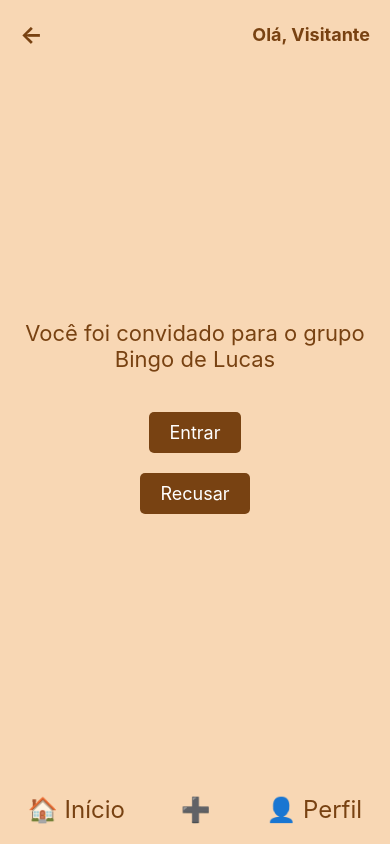
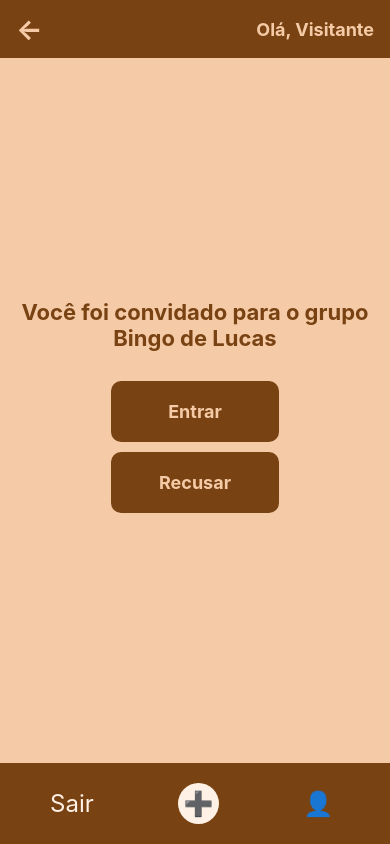
Before and after one commit to Cusso123/PrimeiraAtividade5PeriodoH1, a React Native app: screen /Convite in a window 390 px wide. Built offline with nearby package versions, Linux system fonts and the light colour scheme.

Commit message:
Mudança para Entrega

```diff
--- a/src/routes/stack.tsx
+++ b/src/routes/stack.tsx
@@ -28,12 +28,12 @@ export default function StackComponent(){
     return (
         <NavigationContainer>
             <Stack.Navigator>
+                <Stack.Screen name="Convite" component={Convite} options={{ headerShown: false }}/>
                 <Stack.Screen name="Login" component={Login} options={{ headerShown: false }}/>
                 <Stack.Screen name="Cadastro" component={Cadastro}   options={{headerShown: false }}/>
                 <Stack.Screen name="EsqueceuASenha" component={EsqueceuASenha}   options={{headerShown: false }}/>
                 <Stack.Screen name="Home" component={Home} options={{ headerShown: false }}/>
                 <Stack.Screen name="CriarGrupo" component={CriarGrupo} options={{ headerShown: false }}/>
-                <Stack.Screen name="Convite" component={Convite} options={{ headerShown: false }}/>
             </Stack.Navigator>
         </NavigationContainer>
     );
--- a/src/screens/Convite/index.tsx
+++ b/src/screens/Convite/index.tsx
@@ -88,14 +88,14 @@ const Convite = () => {
       </View>
 
       <View style={styles.footer}>
-        <TouchableOpacity onPress={() => handleNavigate('Home')}>
-          <Text style={styles.footerText}>🏠 Início</Text>
+        <TouchableOpacity onPress={() => handleNavigate('Login')}>
+          <Text style={styles.footerText}>Sair</Text>
         </TouchableOpacity>
-        <TouchableOpacity onPress={() => handleNavigate('CriarGrupo')}>
+        <TouchableOpacity onPress={() => handleNavigate('CriarGrupo')} style={styles.addButton}>
           <Text style={styles.footerText}>➕</Text>
         </TouchableOpacity>
         <TouchableOpacity onPress={() => handleNavigate('Perfil')}>
-          <Text style={styles.footerText}>👤 Perfil</Text>
+          <Text style={styles.footerText}>👤 </Text>
         </TouchableOpacity>
       </View>
     </View>
@@ -105,22 +105,23 @@ const Convite = () => {
 const styles = StyleSheet.create({
   container: {
     flex: 1,
-    backgroundColor: '#F8D7B4',
+    backgroundColor: '#F5CBA7',
   },
   header: {
     flexDirection: 'row',
     justifyContent: 'space-between',
     alignItems: 'center',
-    padding: 20,
-    backgroundColor: '#F8D7B4',
+    paddingVertical: 12,
+    paddingHorizontal: 16,
+    backgroundColor: '#784212',
   },
   headerIcon: {
     fontWeight: 'bold',
-    fontSize: 24,
-    color: '#784212',
+    fontSize: 28,
+    color: '#F5CBA7',
   },
   headerTitle: {
-    color: '#784212',
+    color: '#F5CBA7',
     fontWeight: 'bold',
     fontSize: 18,
   },
@@ -135,30 +136,38 @@ const styles = StyleSheet.create({
     textAlign: 'center',
     marginBottom: 30,
     color: '#784212',
+    fontWeight: 'bold',
   },
   button: {
     backgroundColor: '#784212',
-    paddingVertical: 10,
-    paddingHorizontal: 20,
-    borderRadius: 5,
-    marginVertical: 10,
+    padding: 20,
+    borderRadius: 10,
+    marginBottom: 10,
+    width: '48%',
   },
   buttonText: {
-    color: '#FFFFFF',
     fontSize: 18,
+    color: '#F5CBA7',
+    fontWeight: 'bold',
     textAlign: 'center',
   },
   footer: {
     flexDirection: 'row',
-    justifyContent: 'space-around',
+    justifyContent: 'space-between',
     alignItems: 'center',
+    backgroundColor: '#784212',
     paddingVertical: 20,
-    backgroundColor: '#F8D7B4',
+    paddingHorizontal: 50,
   },
   footerText: {
     fontSize: 24,
-    color: '#784212',
+    color: '#FFF1E6',
   },
+  addButton: {
+    backgroundColor: '#FFF1E6',
+    borderRadius: 25,
+    padding: 6,
+  }
 });
 
 export default Convite;
--- a/src/screens/Home/index.tsx
+++ b/src/screens/Home/index.tsx
@@ -1,7 +1,9 @@
 import React from 'react';
-import { View, Text, TouchableOpacity, StyleSheet, ScrollView, Image } from 'react-native';
+import { View, Text, TouchableOpacity, StyleSheet, ScrollView, Image, TextInput, Dimensions  } from 'react-native';
 import { useNavigation, useRoute, RouteProp  } from '@react-navigation/native';
 import { User } from '../../types/types';
+
+const screenHeight = Dimensions.get('window').height;
 
 const Home = () => {
   const navigation = useNavigation();
@@ -15,7 +17,8 @@ const Home = () => {
   };
 
   return (
-    <ScrollView style={styles.container}>
+    <View style={styles.container}>
+      <ScrollView contentContainerStyle={styles.scrollContainer}>
       <View style={styles.header}>
         <TouchableOpacity onPress={() => handleNavigate('Menu')}>
           <Text style={styles.headerIcon}>≡</Text>
@@ -37,6 +40,12 @@ const Home = () => {
         <TouchableOpacity style={styles.button}>
           <Text style={styles.buttonText}>Futebol</Text>
         </TouchableOpacity>
+        <TouchableOpacity style={styles.button}>
+          <Text style={styles.buttonText}>Diálogos</Text>
+        </TouchableOpacity>
+        <TouchableOpacity style={styles.button}>
+          <Text style={styles.buttonText}>Orações</Text>
+        </TouchableOpacity>
       </View>
 
       <Text style={styles.sectionTitle}>Grupos</Text>
@@ -51,9 +60,22 @@ const Home = () => {
           <Text style={styles.buttonText}>Times de Fute</Text>
         </TouchableOpacity>
         <TouchableOpacity style={styles.button}>
-          <Text style={styles.buttonText}>Bingo</Text>
+          <Text style={styles.buttonText}>Roda da Fortuna</Text>
+        </TouchableOpacity>
+        <TouchableOpacity style={styles.button}>
+          <Text style={styles.buttonText}>Bingo da Sorte</Text>
+        </TouchableOpacity>
+        <TouchableOpacity style={styles.button}>
+          <Text style={styles.buttonText}>Loteria dos Sonhos</Text>
+        </TouchableOpacity>
+        <TouchableOpacity style={styles.button}>
+          <Text style={styles.buttonText}>Caça ao Tesouro</Text>
+        </TouchableOpacity>
+        <TouchableOpacity style={styles.button}>
+          <Text style={styles.buttonText}>Banquete de Bônus</Text>
         </TouchableOpacity>
       </View>
+      </ScrollView>
 
       <View style={styles.footer}>
         <TouchableOpacity onPress={() => handleNavigate('Login')}>
@@ -66,7 +88,7 @@ const Home = () => {
           <Text style={styles.footerIcon}>👤</Text>
         </TouchableOpacity>
       </View>
-    </ScrollView>
+    </View>
   );
 };
 
@@ -74,6 +96,9 @@ const styles = StyleSheet.create({
   container: {
     flex: 1,
     backgroundColor: '#F5CBA7',
+  },
+  scrollContainer: {
+    flexGrow: 1,
   },
   header: {
     flexDirection: 'row',
@@ -129,6 +154,7 @@ const styles = StyleSheet.create({
     flexWrap: 'wrap',
     justifyContent: 'space-between',
     paddingHorizontal: 16,
+
   },
   button: {
     backgroundColor: '#784212',
```
